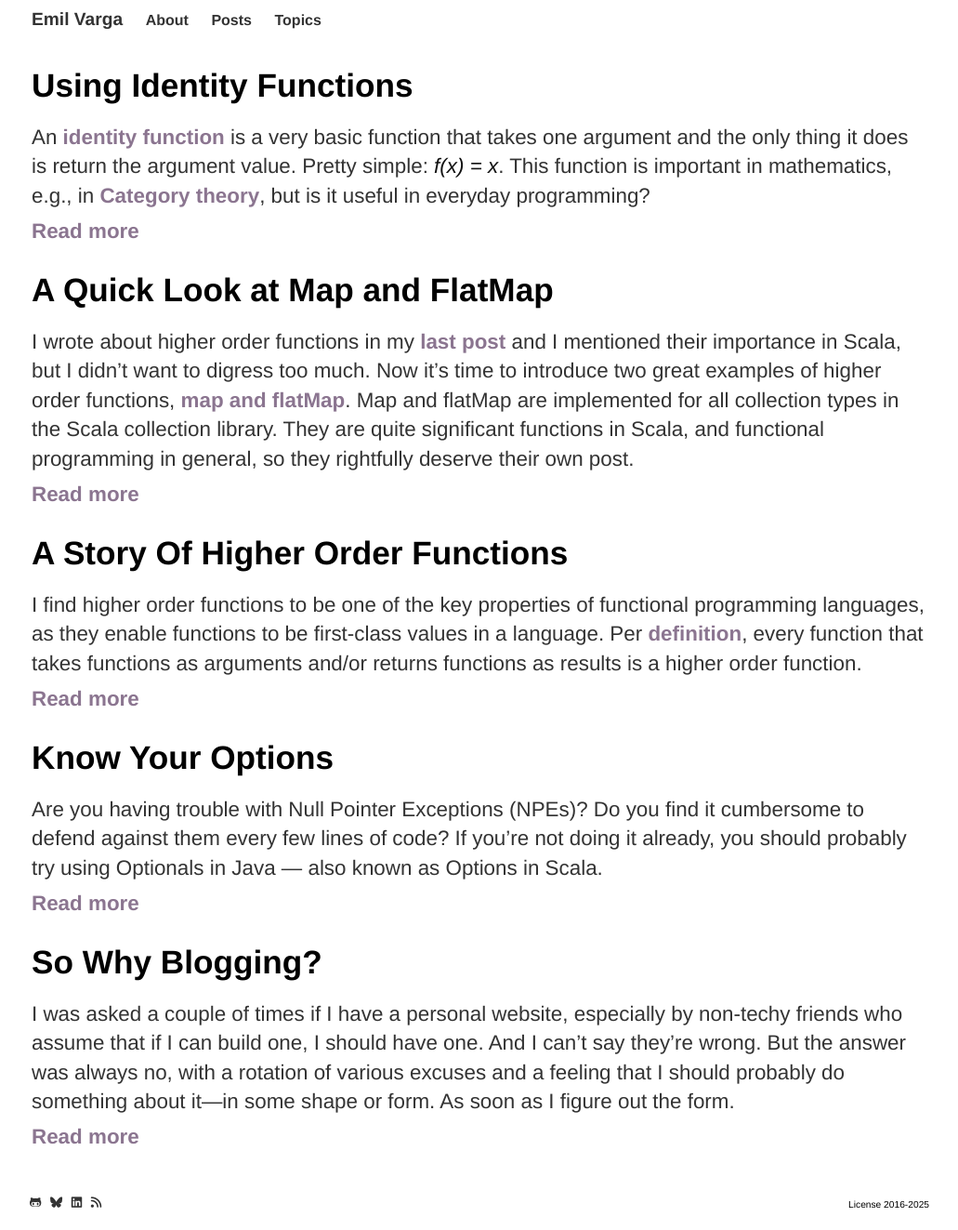
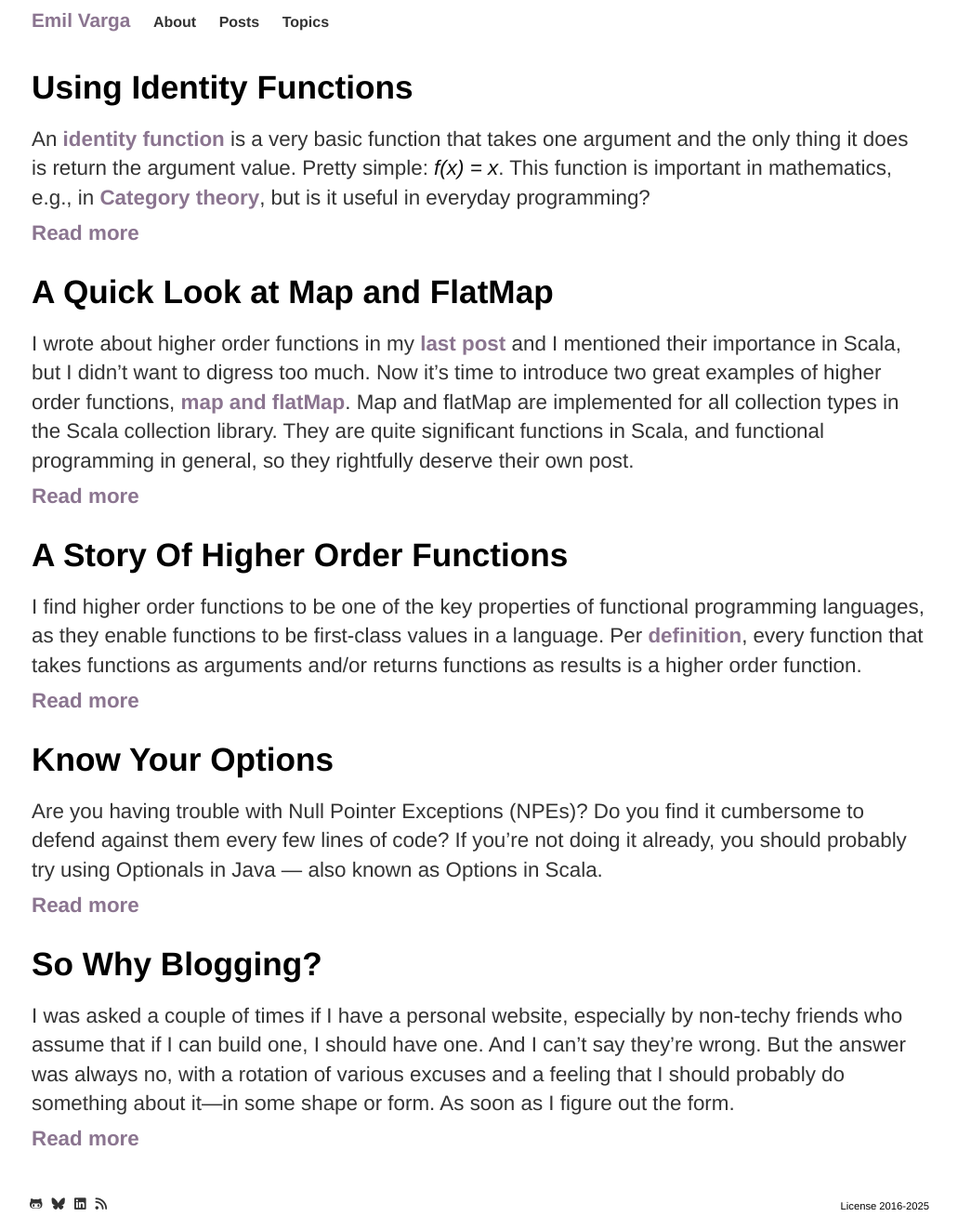
Before and after one commit to cogitor/cogitor.github.io, a Jekyll site: the page built from index.md, in a window 1280 px wide. Shown: the whole page at 93% size, without its empty margins (124-1155 px from the left). Built offline with Jekyll 4.4.1, drawn with Linux system fonts in a browser that asks for light colours; nearby versions of some CDN libraries; some web fonts are replaced; a style sheet for code colours, icons or effects is not loaded.

Commit message:
improve a11y with css

```diff
--- a/css/main.css
+++ b/css/main.css
@@ -38,7 +38,7 @@
 .footer {
     position:absolute;
     bottom:0;
-    font-size: .82em;
+    font-size: .90em;
     width: 100%;
     min-width: 320px;
 }
@@ -78,9 +78,14 @@
 }
 
 .header .home {
-    font-size: 1.2em;
+    font-size: 1.3em;
     fint-weight: bold;
     padding-left: 20px;
+}
+
+.header .home a {
+    color: #8B7590;
+    text-decoration: none;
 }
 
 /* link settings */
@@ -95,7 +100,7 @@
 }
 
 a:hover {
-    color: #98859C;
+    color: #91659B;
     font-weight: bold;
     text-decoration: underline;
 }
@@ -224,7 +229,7 @@
 }
 
 .share a:hover {
-    color: #98859C;
+    color: #91659B;
 }
 
 /*google fonts*/
@@ -278,13 +283,13 @@
   }
 
   .hljs-meta {
-    color: #8B7590;
+    color: #91659B;
     font-weight: bold;
   }
 
   .hljs-comment,
   .hljs-quote {
-    color: #8B7590;
+    color: #91659B;
     font-style: italic;
   }
 
@@ -297,7 +302,7 @@
 
   .hljs-number,
   .hljs-literal {
-    color: #777;
+    color: #777676;
   }
 
   .hljs-string,
```
